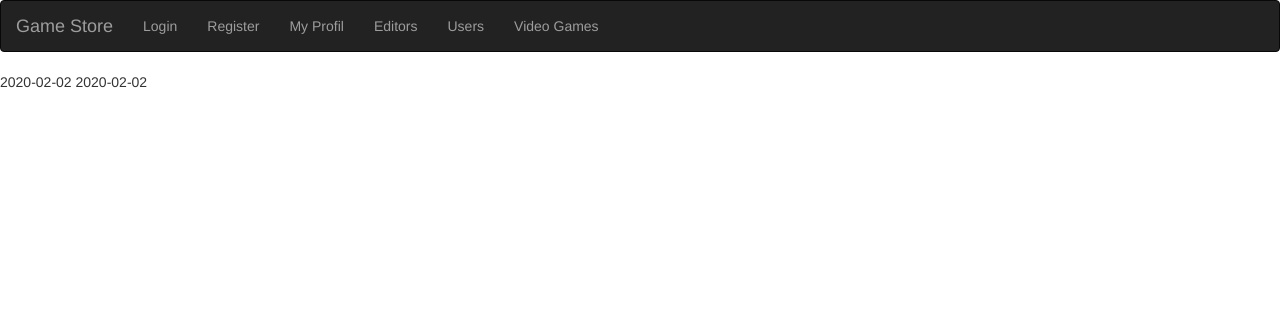
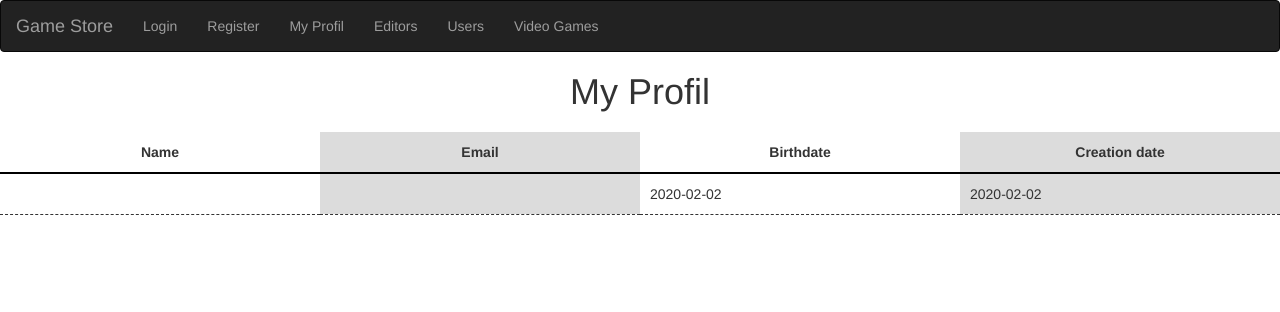
Before and after one commit to Cerenda5/SymfonyGameStoreProjectFinalV, a Symfony app: template templates/profil/index.html.twig in a window 1280 px wide. Shown: the top 312 px of the page. Run offline with Twig, Linux system fonts and the light colour scheme; the template is opened without the code that fills it, so the values that code supplies are empty; some libraries are stand-ins or nearby versions.

Commit message:
Adding Style to My Profil page

```diff
--- a/templates/profil/index.html.twig
+++ b/templates/profil/index.html.twig
@@ -3,9 +3,26 @@
 {% block title %}Users{% endblock %}
 
 {% block body %}
-    {{ user.firstname }}
+<h1>{% block pagetitle %}My Profil{% endblock %}</h1>
+<table id="table-index" {% if is_granted("ROLE_ADMIN") %} class="user admin" {% else %} class="user" {% endif %}>
+        <tr>
+            <th>Name</th>
+            <th>Email</th>
+            <th>Birthdate</th>
+            <th>Creation date</th>
+        </tr>
+          {# {% for user in users %} #}
+            <tr>
+                <td>{{ user.firstname }} {{ user.lastname }}</td>
+                <td>{{ user.email }}</td>
+                <td>{{ user.birthdate|date('Y-m-d') }}</td>
+                <td>{{ user.creationdate|date('Y-m-d') }}</td>
+            </tr>
+        {# {% endfor %} #}
+    {# {{ user.firstname }}
     {{ user.lastname }}
     {{ user.email }}
     {{ user.birthdate|date('Y-m-d') }}
-    {{ user.creationdate|date('Y-m-d') }}
+    {{ user.creationdate|date('Y-m-d') }} #}
+    </table>
 {% endblock %}
```
